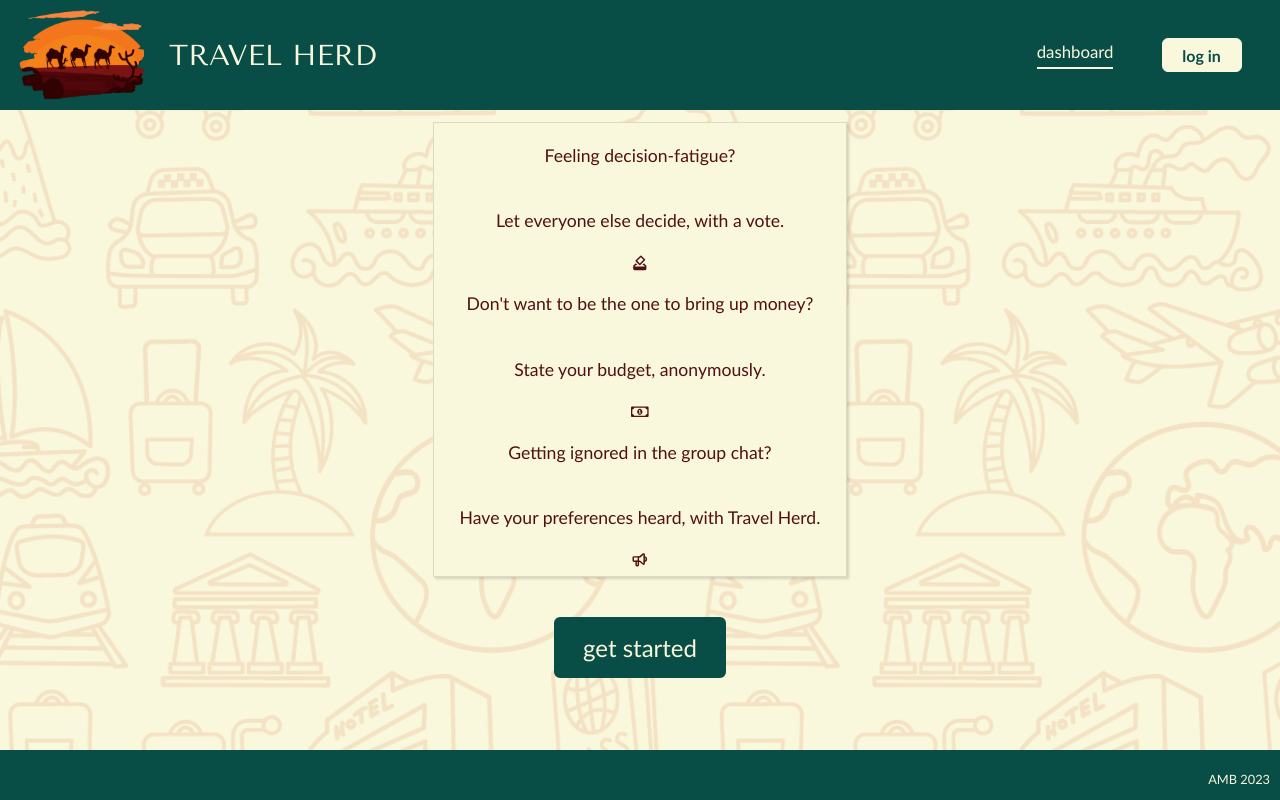
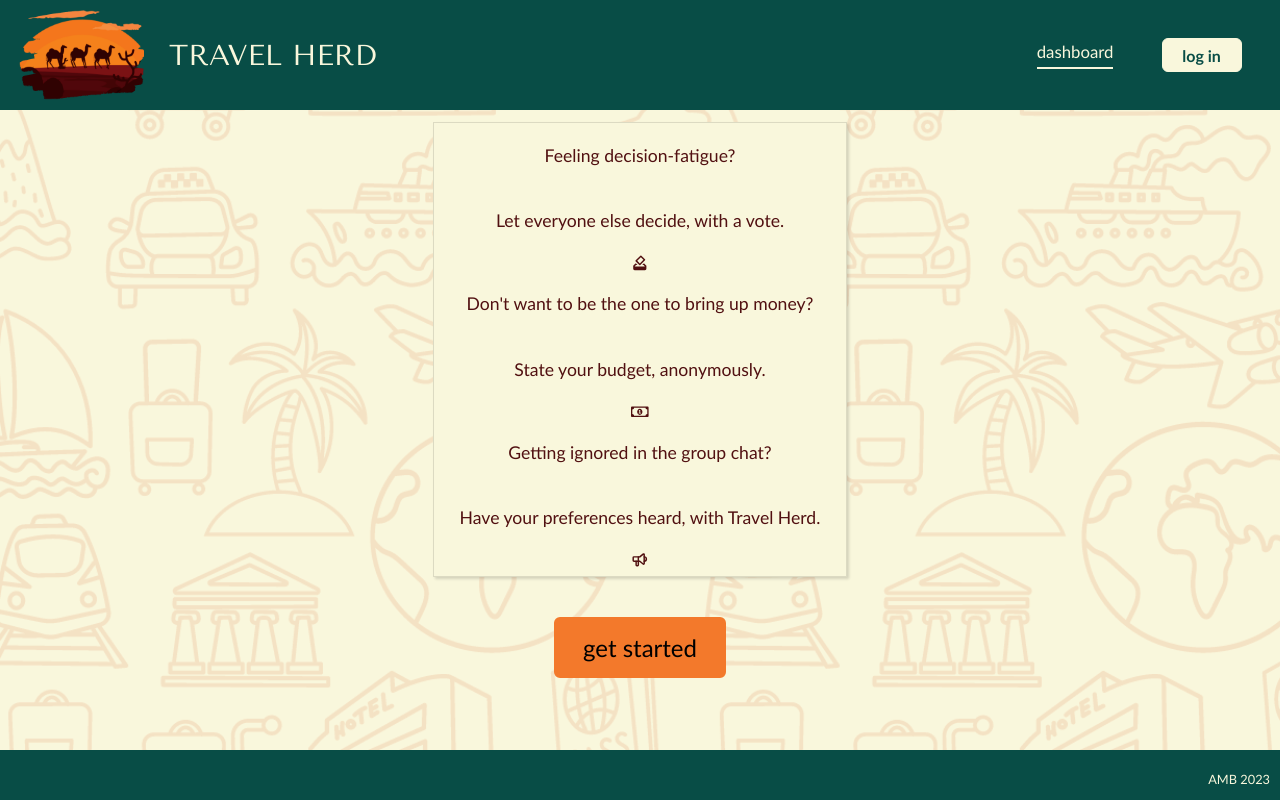
Before and after one commit to SchoolOfCode/bc13_final-project_front-end-amb, a React (Create React App) app: page / in a window 1280 px wide. Built offline with nearby package versions, Linux system fonts and the light colour scheme.

Commit message:
get started colour changed

```diff
--- a/src/components/Login/login.css
+++ b/src/components/Login/login.css
@@ -39,13 +39,13 @@
 .getStarted {
 
 
-  background-color: var(--green);
+  background-color: var(--light-orange);
   border-radius: var(--border-radius);
   border-style: none;
-  color: var(--beige);
+  color: var(--black);
   font-family: var(--font);
   font-size: 150%;
-border: 3px solid var(--green);
+  border: 3px solid var(--light-orange);
   padding:1% 2% 1% 2%;
 
 }
--- a/src/components/TripDetailsPage/tripDetailsPage.css
+++ b/src/components/TripDetailsPage/tripDetailsPage.css
@@ -28,7 +28,7 @@
   padding-bottom: 0.2cm;
   justify-content: center;
   align-items: center;
-  box-shadow: rgba(0, 0, 0, 0.15) 1.95px 1.95px 2.6px;
+  box-shadow: var(--dark-orange) 1.95px 1.95px 2.6px;
   border-radius: var(--border-radius);
   text-align: left;
   width: 60%;
@@ -43,6 +43,7 @@
 
 .votingDropdown {
     width:100%;
+    font-weight: bold;
 }
 
 .vote-button{
@@ -52,13 +53,25 @@
     padding: 0.7rem 1rem;
     font-size: 1.2rem;
     font: var(--font);
+    font-weight: bold;
+    color: var(--black);
+    cursor: pointer;
+    border: 2px solid var(--light-orange);
 
+}
+
+.vote-button:hover,
+.vote-button:active {
+    border: 2px solid var(--dark-orange);
 }
 
 .dropdowns{
     border-radius: var(--border-radius);
     padding: 0.7rem;
     font-size: 1.2rem;
+    font: var(--font);
+    color: var(--green);
+    font-weight: bold;
 
 }
 
@@ -119,6 +132,10 @@ h3 {
     margin-bottom: 3rem;
 }
 
+.dropdowns:focus, .dropdowns:focus {
+    outline: none;
+    border: 2px solid var(--green);
+  }
 
 
 @media only screen and (max-width: 600px) {
@@ -135,9 +152,12 @@ h3 {
     border-radius: var(--border-radius);
     padding: 0.7rem 0.6rem;
     font-size: 0.8rem;
+    cursor: pointer;
 
 
 }
+
+
 
 .votingDropdown div {
     margin-bottom:0.5rem;
```
